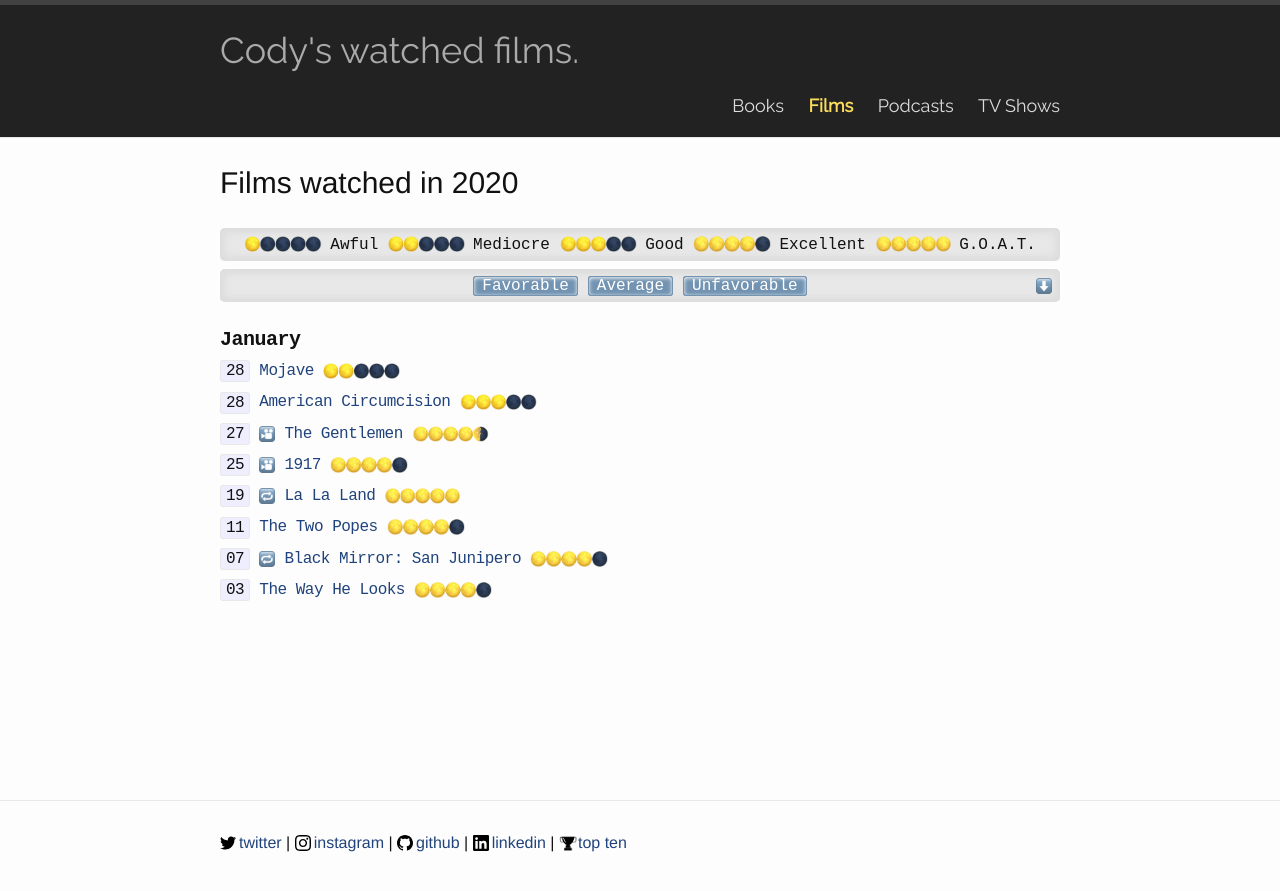
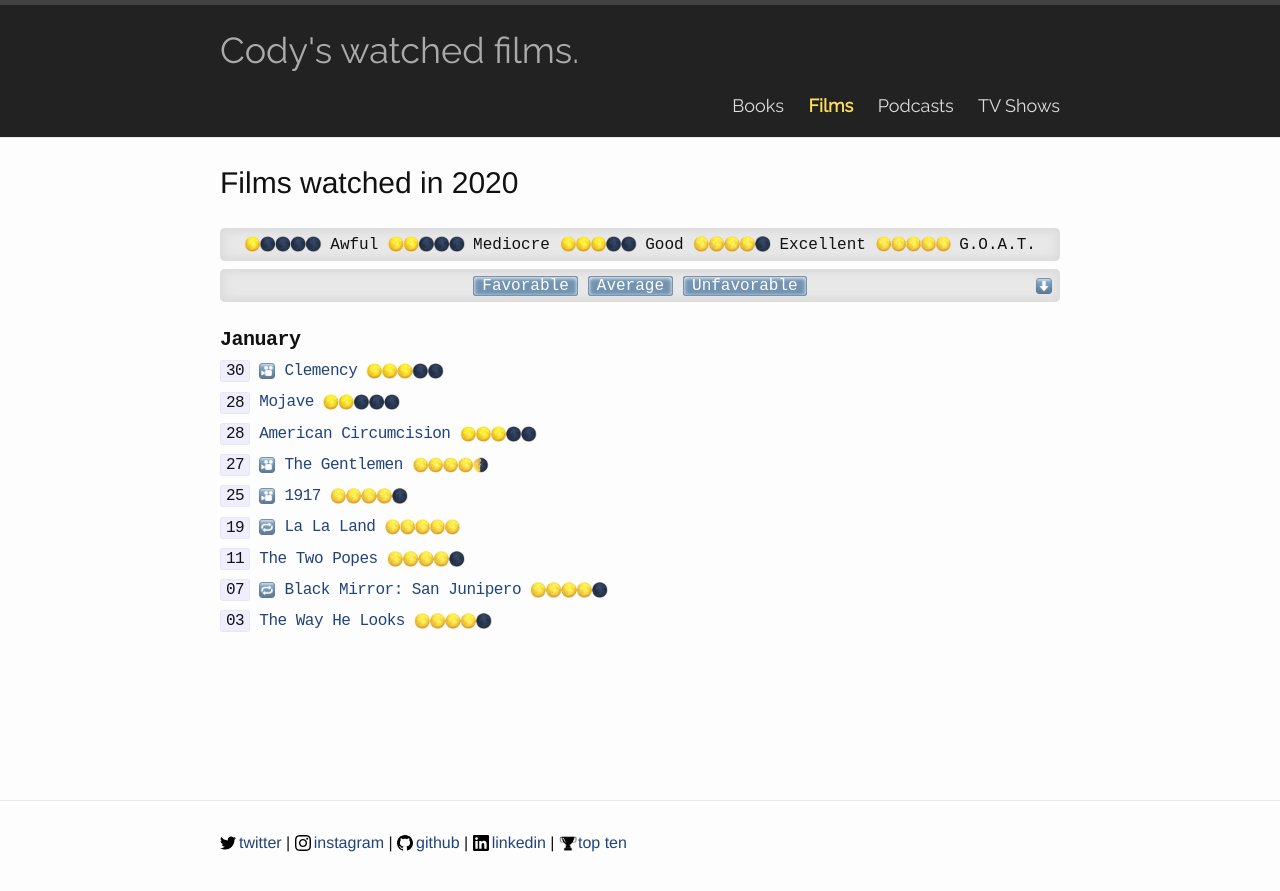
Before and after one commit to codydalerodgers/personal-blog, a Jekyll site: the page built from _films/2020.md, in a window 1280 px wide. Shown: the top 891 px of the page. Built offline with Jekyll 4.4.1, drawn with Linux system fonts in a browser that asks for light colours.

Commit message:
Clemency

```diff
--- a/_films/2020.md
+++ b/_films/2020.md
@@ -5,6 +5,8 @@
 category: films
 ---
 ## January
+`30` {{ site.tr }} [Clemency](https://www.imdb.com/title/tt5577494/) {{ site.r3 }}
+
 `28` [Mojave](https://www.imdb.com/title/tt2322517/) {{ site.r2 }}
 
 `28` [American Circumcision](https://www.imdb.com/title/tt7628146/) {{ site.r3 }}
```
